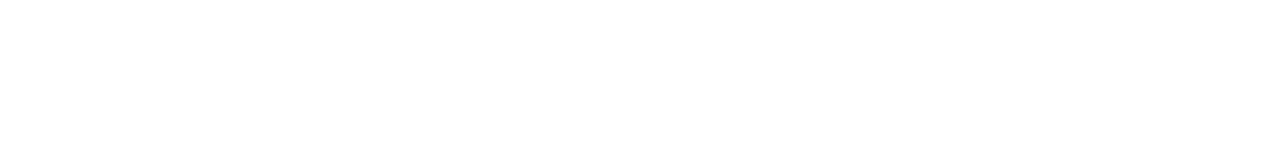
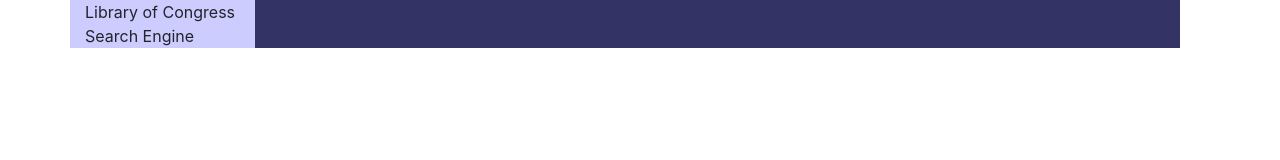
Before and after one commit to NilesHachmeister/Project1beforeRename, a plain HTML site: page redirect.html in a window 1280 px wide. Drawn offline with nearby package versions, Linux system fonts and the light colour scheme.

Commit message:
add.d a little bit of style, started redirect html

```diff
--- a/assets/style.css
+++ b/assets/style.css
@@ -0,0 +1,20 @@
+:root{
+    --background: #333366;
+    --light: #ccccff;
+}
+
+
+#sidebar{
+    background-color: var(--light);
+}
+
+#search-results{
+    background-color: var(--background);
+}
+
+/*
+
+git checkout -b 'your initials *' git add -A git commit -m '' git checkout main/develop git pull git merge *your branch git push origin *
+
+
+*/
--- a/redirect.html
+++ b/redirect.html
@@ -5,10 +5,26 @@
     <meta charset="UTF-8">
     <meta http-equiv="X-UA-Compatible" content="IE=edge">
     <meta name="viewport" content="width=device-width, initial-scale=1.0">
+    <link rel="stylesheet" href="https://stackpath.bootstrapcdn.com/bootstrap/4.3.1/css/bootstrap.min.css"
+        integrity="sha384-ggOyR0iXCbMQv3Xipma34MD+dH/1fQ784/j6cY/iJTQUOhcWr7x9JvoRxT2MZw1T" crossorigin="anonymous">
+    <link rel="stylesheet" href="./assets/style.css">
     <title>Document</title>
 </head>
 
-<body>
+<body class="vw-100">
+
+    <div class="container">
+        <div class="row w-100">
+            <div class="col-2" id="sidebar">Library of Congress Search Engine</div>
+            <div class="col-10" id="search-results"></div>
+
+
+        </div>
+
+
+
+    </div>
+
 
 </body>
 
```
Also changed, not shown: README.md.
